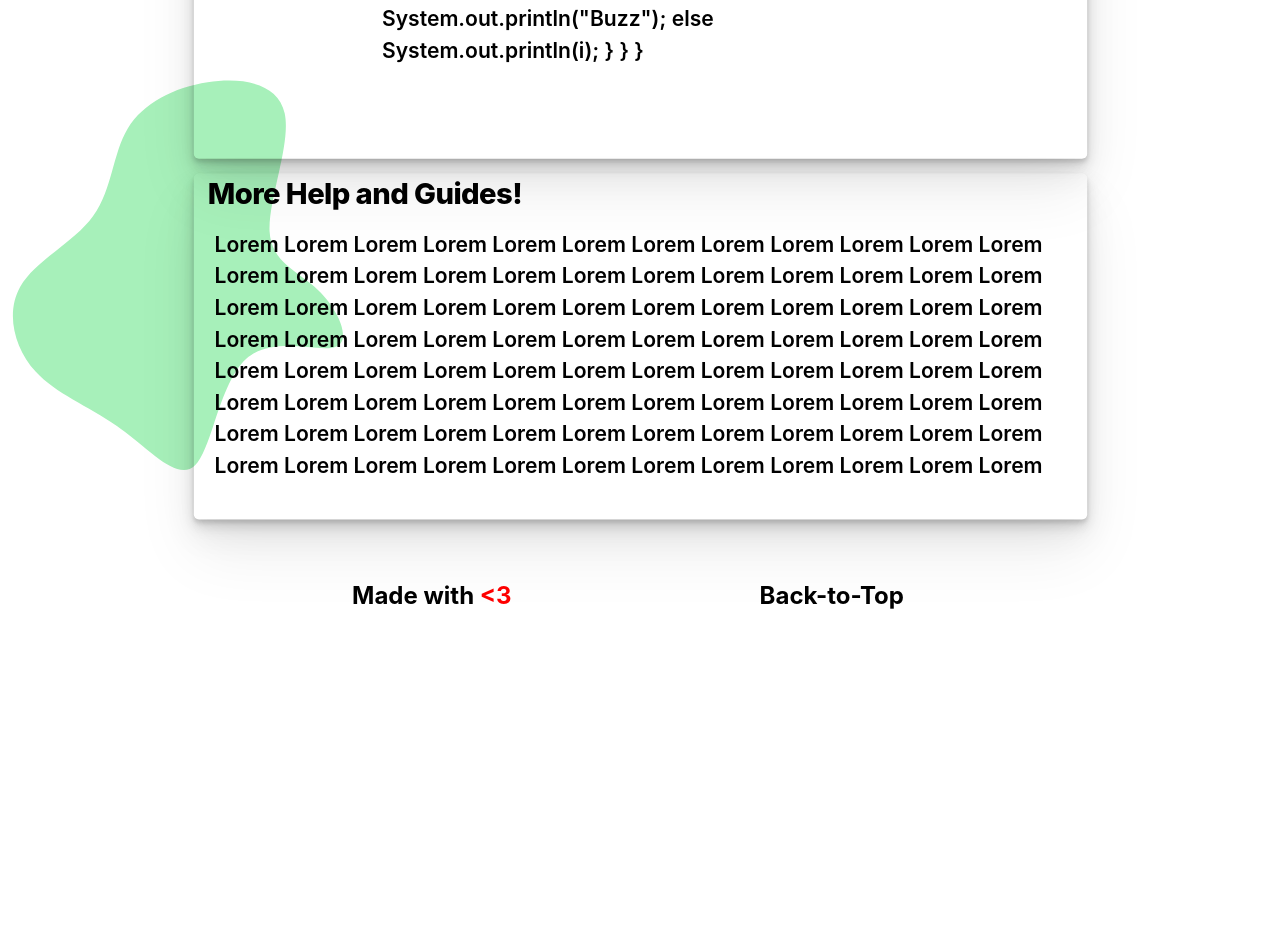
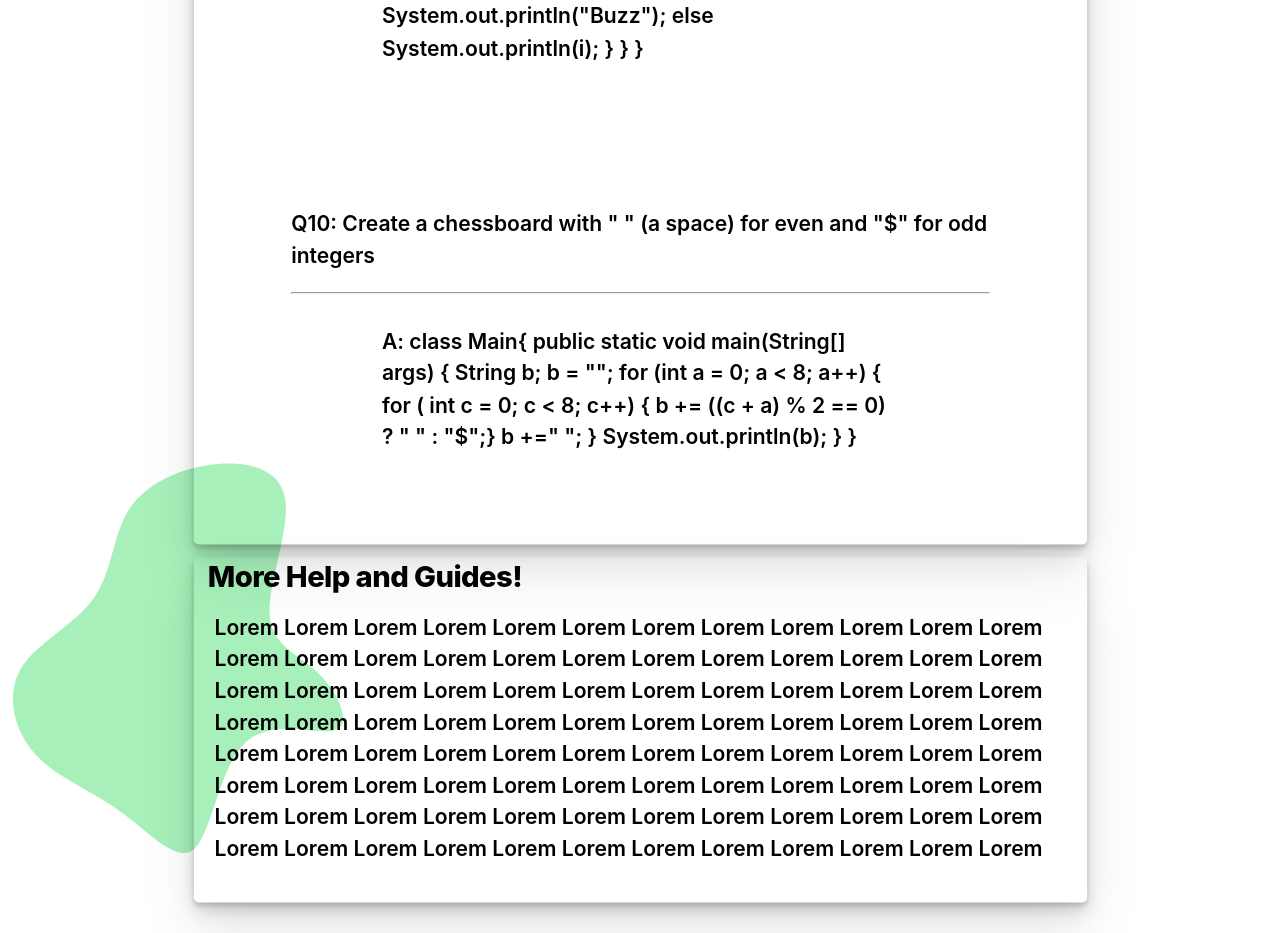
Before and after one commit to WoodwindCDT/algoweb, a React (Create React App) app: page / in a window 1280 px wide. Shown: the part 3640-4573 px from the top of the page. Before the commit the page ends 4300 px from the top, so only its background shows below. Built offline with nearby package versions, Linux system fonts and the light colour scheme.

Commit message:
added new java algo for chessboard

```diff
--- a/src/components/JSON/alg.js
+++ b/src/components/JSON/alg.js
@@ -90,5 +90,21 @@ export const algorithms = [
                }
             }
         }`
+    },
+    {
+        "T": "java",
+        "Q": "Create a chessboard with \" \" (a space) for even and \"$\" for odd integers",
+        "A": `class Main{
+            public static void main(String[] args) {
+               String b;
+               b = "";
+               for (int a = 0; a < 8; a++) {
+                  for ( int c = 0; c < 8; c++) {
+                     b += ((c + a) % 2 == 0) ? " " : "$";}
+                     b +="\n";
+               }
+               System.out.println(b);
+            }
+        }`
     }
 ];
```
